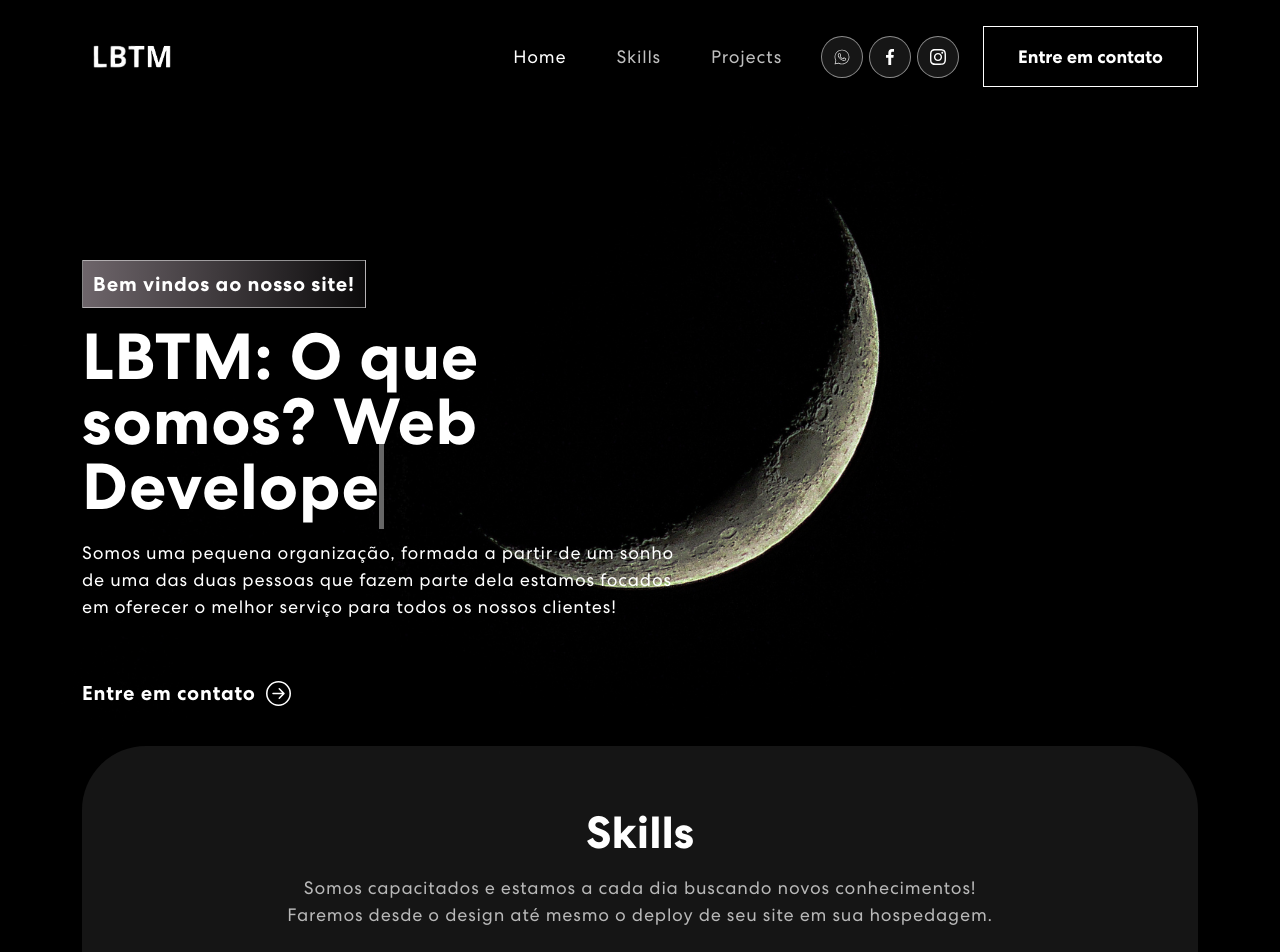
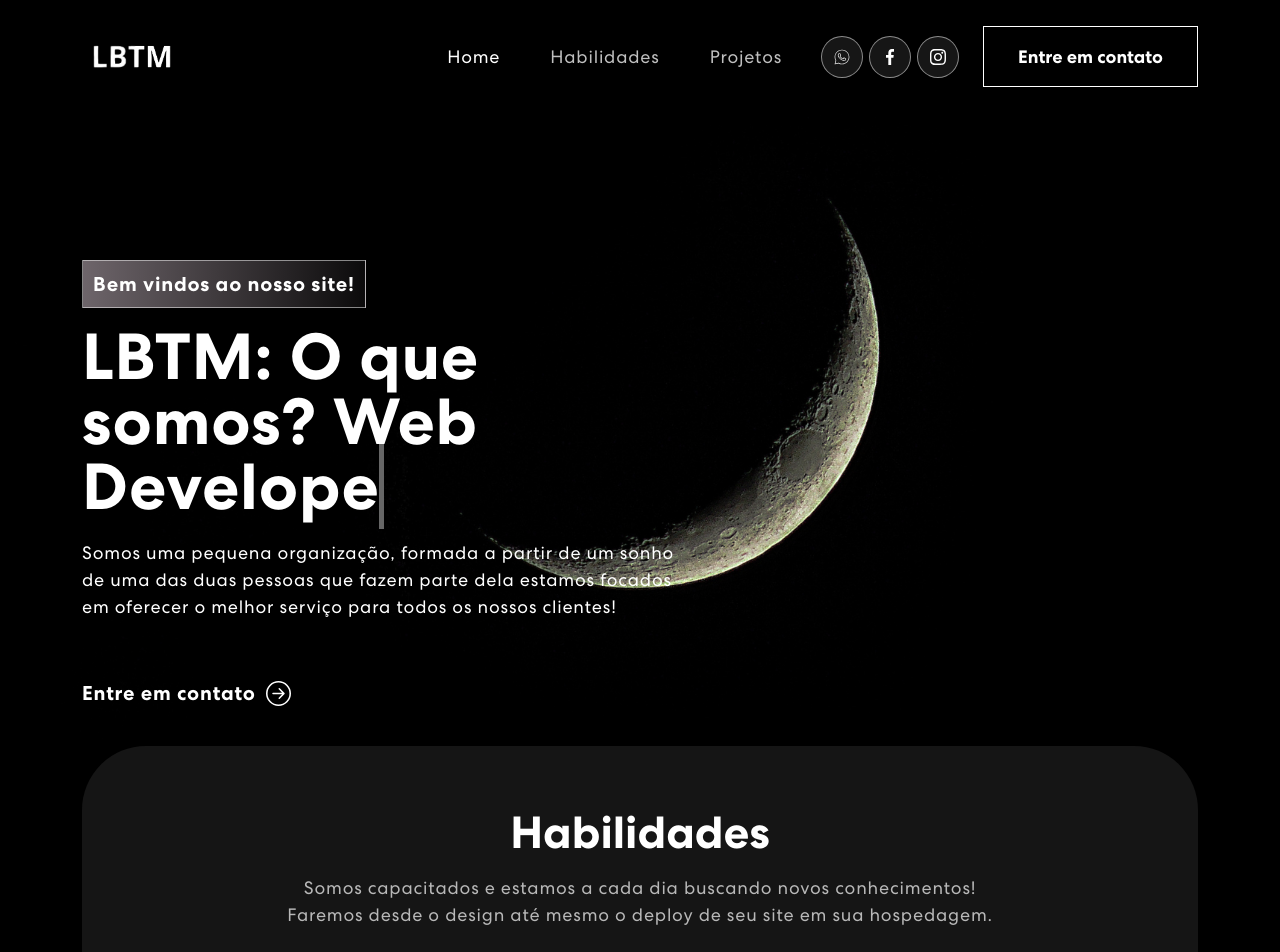
Before and after one commit to LuquinhasBohrer/portf-lio-LBTM, a React (Create React App) app: page / in a window 1280 px wide. Shown: the top 952 px of the page. Built offline with nearby package versions, Linux system fonts and the light colour scheme; no server answers.

Commit message:
mudando para portuguẽs algumas palavra

```diff
--- a/src/components/NavBar.js
+++ b/src/components/NavBar.js
@@ -45,8 +45,8 @@ export const NavBar = () => {
           <Navbar.Collapse id="basic-navbar-nav">
             <Nav className="ms-auto">
               <Nav.Link href="#home" className={activeLink === 'home' ? 'active navbar-link' : 'navbar-link'} onClick={() => onUpdateActiveLink('home')}>Home</Nav.Link>
-              <Nav.Link href="#skills" className={activeLink === 'skills' ? 'active navbar-link' : 'navbar-link'} onClick={() => onUpdateActiveLink('skills')}>Skills</Nav.Link>
-              <Nav.Link href="#project" className={activeLink === 'projects' ? 'active navbar-link' : 'navbar-link'} onClick={() => onUpdateActiveLink('projects')}>Projects</Nav.Link>
+              <Nav.Link href="#skills" className={activeLink === 'skills' ? 'active navbar-link' : 'navbar-link'} onClick={() => onUpdateActiveLink('skills')}>Habilidades</Nav.Link>
+              <Nav.Link href="#project" className={activeLink === 'projects' ? 'active navbar-link' : 'navbar-link'} onClick={() => onUpdateActiveLink('projects')}>Projetos</Nav.Link>
             </Nav>
             <span className="navbar-text">
               <div className="social-icon">
--- a/src/components/Skills.js
+++ b/src/components/Skills.js
@@ -34,7 +34,7 @@ export const Skills = () => {
             <div className="row">
                 <div className="col-12">
                     <div className="skill-bx wow zoomIn">
-                        <h2>Skills</h2>
+                        <h2>Habilidades</h2>
                         <p>Somos capacitados e estamos a cada dia buscando novos conhecimentos!<br></br>Faremos desde o design até mesmo o deploy de seu site em sua hospedagem.</p>
                         <Carousel responsive={responsive} infinite={true} className="owl-carousel owl-theme skill-slider">
                             <div className="item">
```
